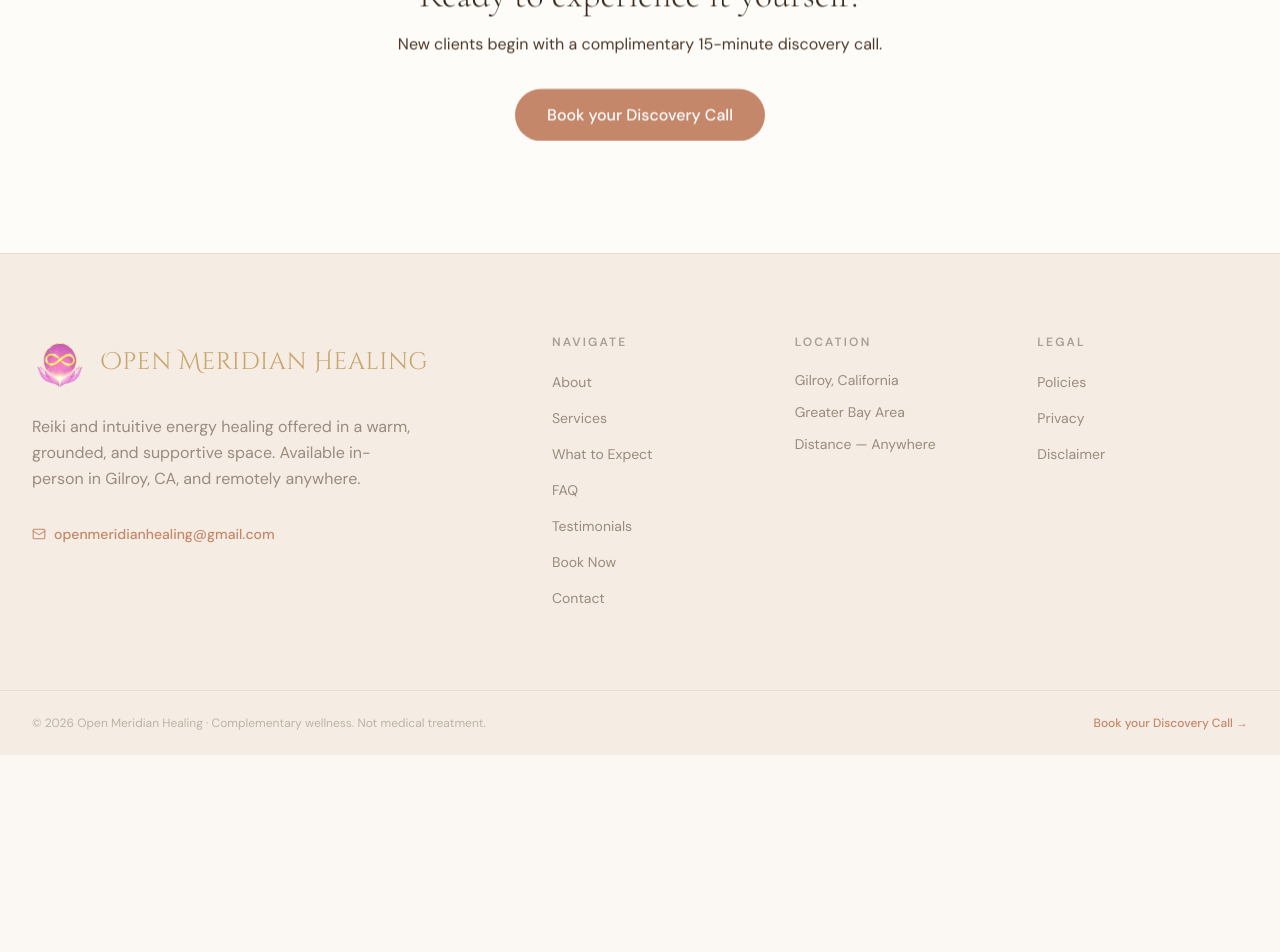
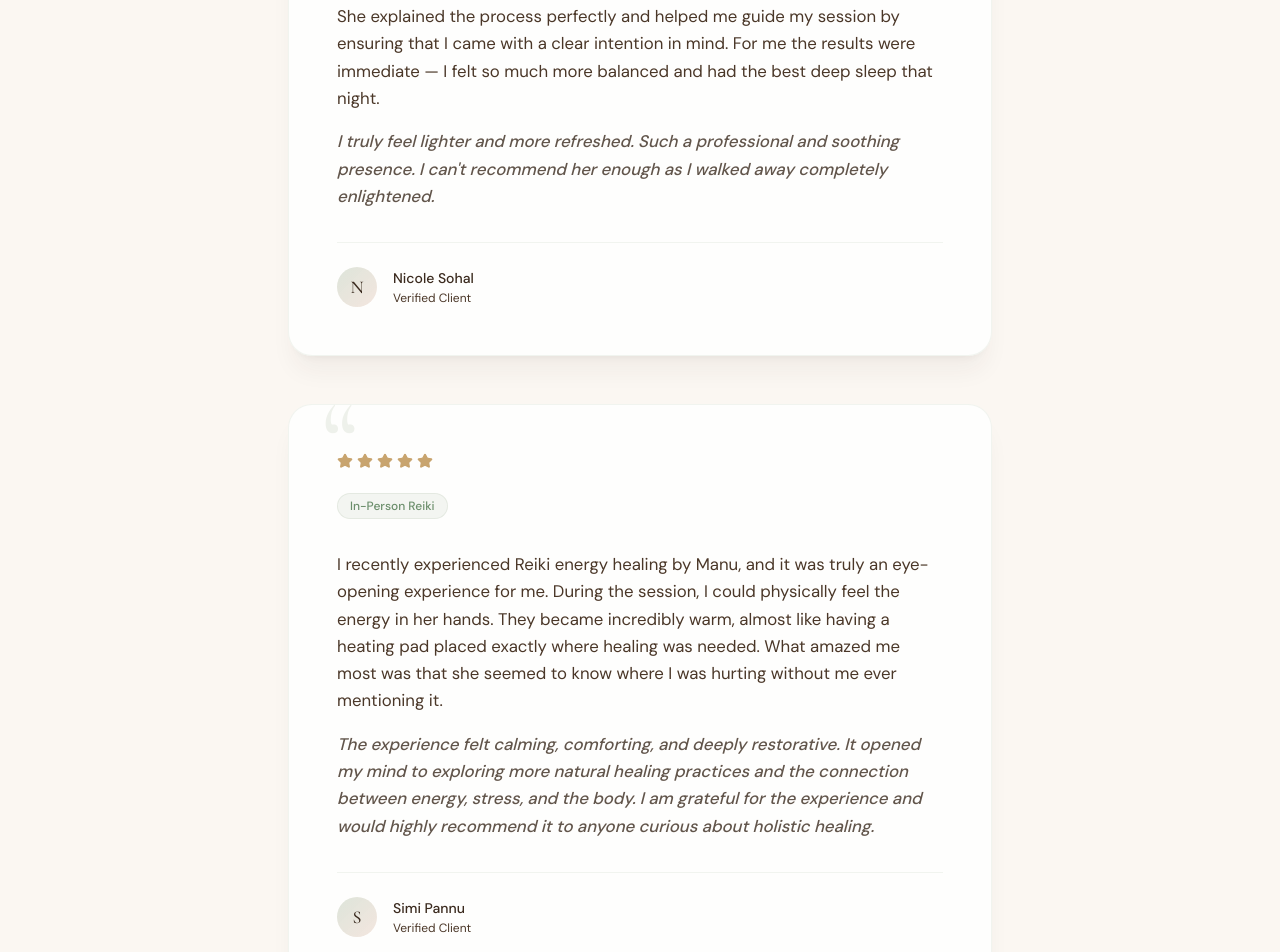
Before and after one commit to amaar-mc/open-meridian-healing, a Next.js app: page /testimonials in a window 1280 px wide. Shown: the part 2360-3312 px from the top of the page. Before the commit the page ends 3115 px from the top, so only its background shows below. Built offline with nearby package versions, Linux system fonts and the light colour scheme.

Commit message:
feat(testimonials): add Nicole Sohal and Simi Pannu testimonials

```diff
--- a/app/testimonials/page.tsx
+++ b/app/testimonials/page.tsx
@@ -26,6 +26,25 @@ const TESTIMONIALS = [
       "I had the pleasure of receiving a Reiki session with Manu. It was an exceptionally positive experience. I found her to be very personable, grounded and calming. She took her time in explaining what she was going to do and what I may experience after the session. I found the ambience of the setting to be serene and peaceful.",
       "During the session I found myself in a calm and meditative state through her guidance. I was highly impressed that when she worked on my body she intuitively was able to zone into the exact areas where I was feeling pain.",
       "I left the session feeling lighter and deeply relaxed and looking forward to another session with her.",
+    ],
+  },
+  {
+    name: "Nicole Sohal",
+    location: "Verified Client",
+    services: ["In-Person Reiki", "Rainbow Chakra Mat"],
+    quote: [
+      "I had my first Reiki experience with Manu and I'm so impressed! She went above and beyond to ensure I was prepared, hydrated, and comfortable. Her space is cozy and pristine, featuring a stunning rainbow chakra mat that adds such great elemental energy.",
+      "She explained the process perfectly and helped me guide my session by ensuring that I came with a clear intention in mind. For me the results were immediate — I felt so much more balanced and had the best deep sleep that night.",
+      "I truly feel lighter and more refreshed. Such a professional and soothing presence. I can't recommend her enough as I walked away completely enlightened.",
+    ],
+  },
+  {
+    name: "Simi Pannu",
+    location: "Verified Client",
+    services: ["In-Person Reiki"],
+    quote: [
+      "I recently experienced Reiki energy healing by Manu, and it was truly an eye-opening experience for me. During the session, I could physically feel the energy in her hands. They became incredibly warm, almost like having a heating pad placed exactly where healing was needed. What amazed me most was that she seemed to know where I was hurting without me ever mentioning it.",
+      "The experience felt calming, comforting, and deeply restorative. It opened my mind to exploring more natural healing practices and the connection between energy, stress, and the body. I am grateful for the experience and would highly recommend it to anyone curious about holistic healing.",
     ],
   },
 ];
```
